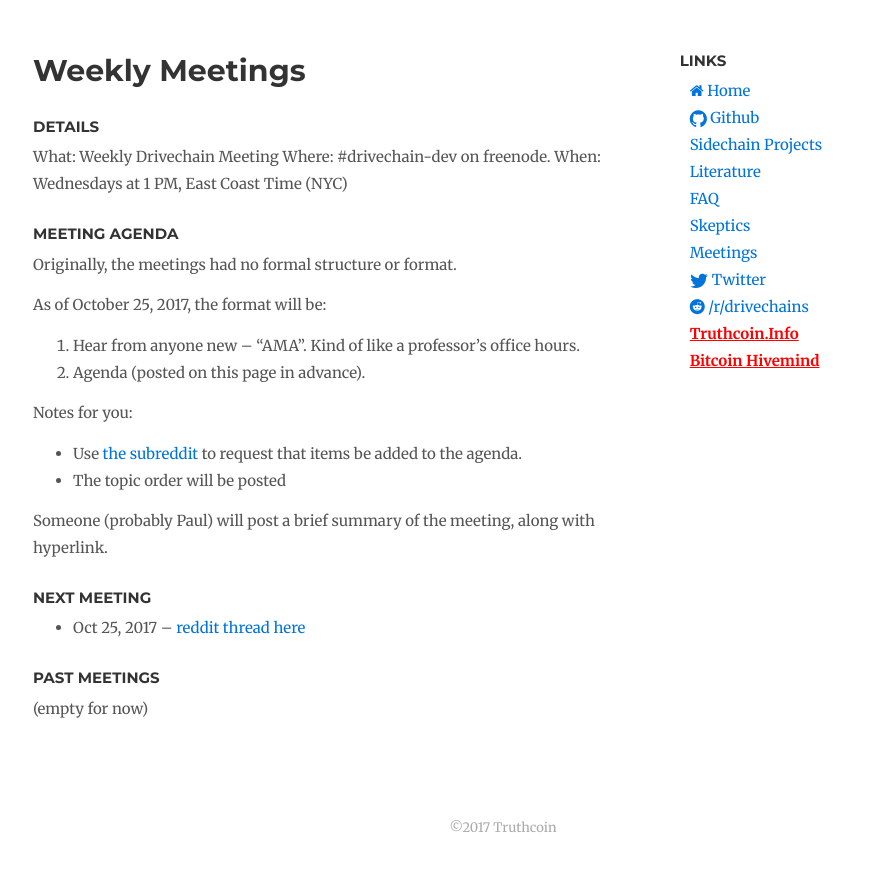
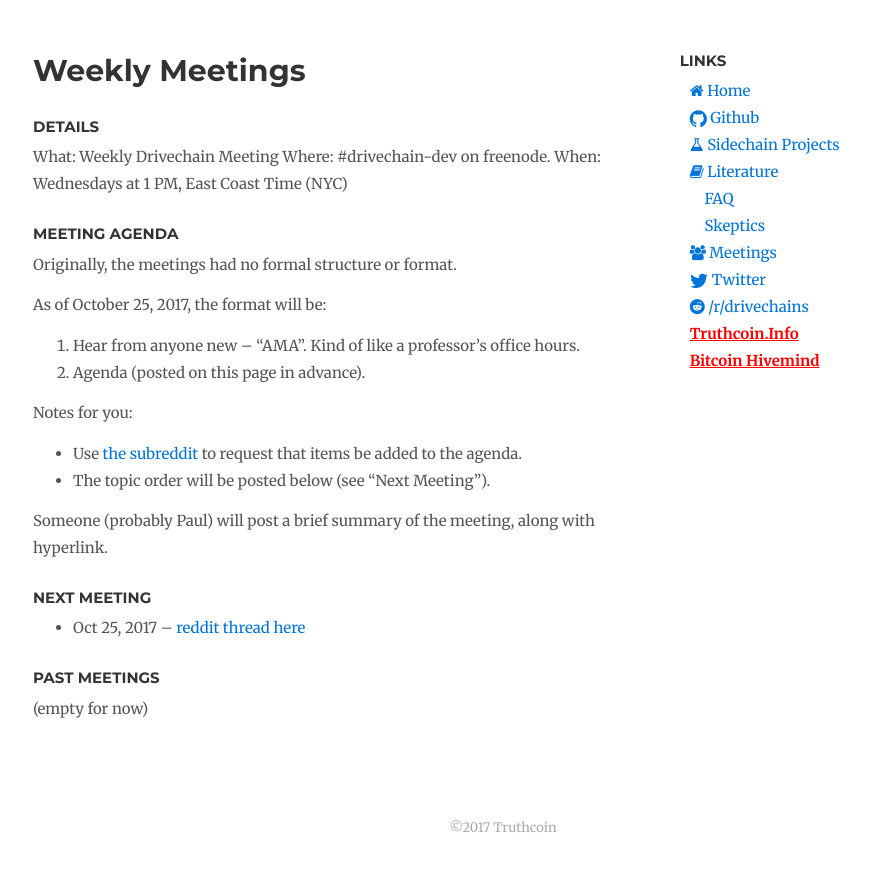
Before and after one commit to drivechain-project/drivechain.info, a Jekyll site: the page built from meetings/index.md, in a window 1280 px wide, cut to the strip 164-1044 px from the top of the page. Shown: the top 871 px of the strip, without its empty margins (137-1007 px from the left). Built offline with Jekyll 4.4.1, drawn with Linux system fonts in a browser that asks for light colours; nearby versions of some CDN libraries; comment, search, counter and statistics services are not loaded.

Commit message:
typo + funny fa icons

```diff
--- a/_includes/sidebar.html
+++ b/_includes/sidebar.html
@@ -6,13 +6,12 @@
 
   <li><a href="http://www.drivechain.info"><i class="fa fa-home"></i> Home</a></li>
   <li><a href="https://github.com/drivechain-project/docs#drivechain---the-simple-sidechain"><i class="fa fa-github fa-lg"></i> Github</a></li>
-  <li><a href="http://www.drivechain.info/projects/index.html"> Sidechain Projects</a></li>
+  <li><a href="http://www.drivechain.info/projects/index.html"><i class="fa fa-flask"></i> Sidechain Projects</a></li>
 
-  <li><a href="http://www.drivechain.info/literature/index.html"> Literature</a></li>
-  <li><a href="http://www.drivechain.info/faq/index.html"> FAQ</a></li>
-  <li><a href="http://www.drivechain.info/peer-review/index.html"> Skeptics</a></li>
-  <li><a href="http://www.drivechain.info/meetings/index.html"> Meetings</a></li>
-
+  <li><a href="http://www.drivechain.info/literature/index.html"><i class="fa fa-book"></i> Literature</a></li>
+  <li><a href="http://www.drivechain.info/faq/index.html"><i class="fa-question-circle-o"></i> FAQ</a></li>
+  <li><a href="http://www.drivechain.info/peer-review/index.html"><i class="fa-frown-o"></i> Skeptics</a></li>
+  <li><a href="http://www.drivechain.info/meetings/index.html"><i class="fa fa-group"></i> Meetings</a></li>
 
   <li><a href="https://twitter.com/truthcoin"><i class="fa fa-twitter fa-lg"></i> Twitter</a></li>
   <li><a href="https://www.reddit.com/r/Drivechains/"><i class="fa fa-reddit"></i> /r/drivechains</a></li>
--- a/meetings/index.md
+++ b/meetings/index.md
@@ -22,7 +22,7 @@ As of October 25, 2017, the format will be:
 Notes for you:
 
 * Use [the subreddit](https://www.reddit.com/r/Drivechains/) to request that items be added to the agenda.
-* The topic order will be posted
+* The topic order will be posted below (see "Next Meeting").
 
 Someone (probably Paul) will post a brief summary of the meeting, along with hyperlink.
 
```
